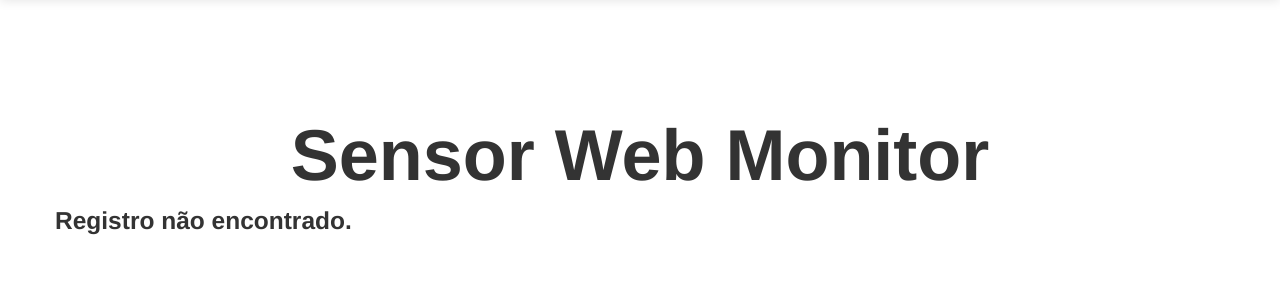
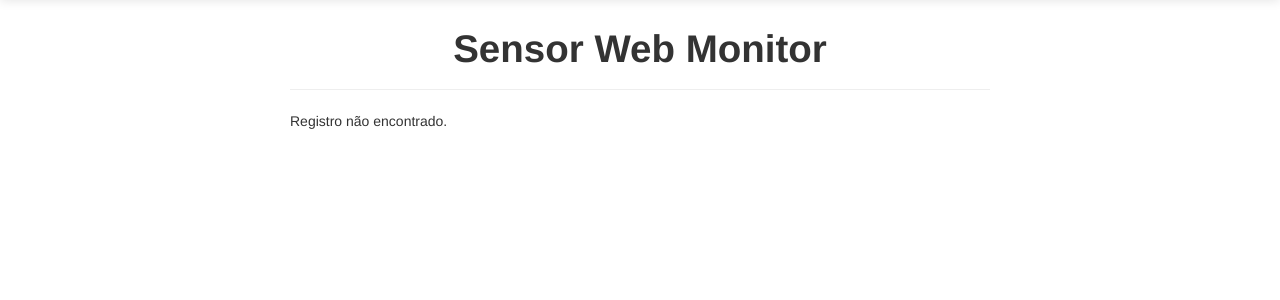
Before and after one commit to dyegocantu/swm, a Django app: template django/swm/templates/main/index.html in a window 1280 px wide. Shown: the part 41-341 px from the top of the page. Run offline with Django 3.2, Linux system fonts and the light colour scheme; the template is opened without the code that fills it, so the values that code supplies are empty; parts of the project's set-up code (start-up, migrations or seed data) failed here and were passed over.

Commit message:
refatored

```diff
--- a/django/swm/static/css/main.css
+++ b/django/swm/static/css/main.css
@@ -1,28 +1,12 @@
 #main1 {
-    margin: 100px 0;
+    margin: 0px auto;
+    max-width: 700px;
 }
 
-#main2 {
-    margin: 60px 0;
-}
-
-#main3, #main4 {
+#temperature, #humidity {
     font-size: 86px;
     font-weight: bold;
     padding-top: 30px;
-}
-
-#main5 {
-    font-size: 24px;
-}
-
-.jumbotron {
-    text-align: center;
-}
-
-.jumbotron h1 {
-    font-size: 72px;
-    line-height: 1;
 }
 
 .read-data {
--- a/django/swm/templates/main/index.html
+++ b/django/swm/templates/main/index.html
@@ -1,32 +1,36 @@
 {% extends 'base.html' %}
 {% load staticfiles %}
 {% block head %}
+<!--
 <meta http-equiv="refresh" content="30"/>
+-->
 {% block css %}
 <link rel="stylesheet" type="text/css" href="{% static "css/main.css" %}"/>
 {% endblock css %}
 {% endblock head %}
 {% block content %}
 <div id="main1">
-    <div class="jumbotron">
+    <div class="hero-unity">
         <h1 class="text-center">Sensor Web Monitor</h1>
     </div>
+    <hr/>
 {% if read_data %}
-    <div class="row-fluid" id="main2">
+    <div class="row-fluid marketing">
         <div class="span6 read-data">
             <h3 class="text-center">Temperatura</h3>
-            <p class="text-center" id="main3">{{ read_data.temperature }}&deg;C</p>
+            <p class="text-center" id="temperature">{{ read_data.temperature }}&deg;C</p>
         </div>
         <div class="span6 read-data">
             <h3 class="text-center">Umidade</h3>
-            <p class="text-center" id="main4">{{ read_data.humidity }}%</p>
+            <p class="text-center" id="humidity">{{ read_data.humidity }}%</p>
         </div>
     </div>
-    <div class="row">
-        <p class="text-center" id="main5">Atualizado em {{ read_data.created}}h.</p>
+    <hr/>
+    <div class="jumbotron">
+        <p class="lead text-center">Atualizado em {{ read_data.created}}h.</p>
     </div>
 </div>
 {% else %}
-<h3>Registro não encontrado.</h3>
+<p>Registro não encontrado.</p>
 {% endif %}
 {% endblock %}
```
